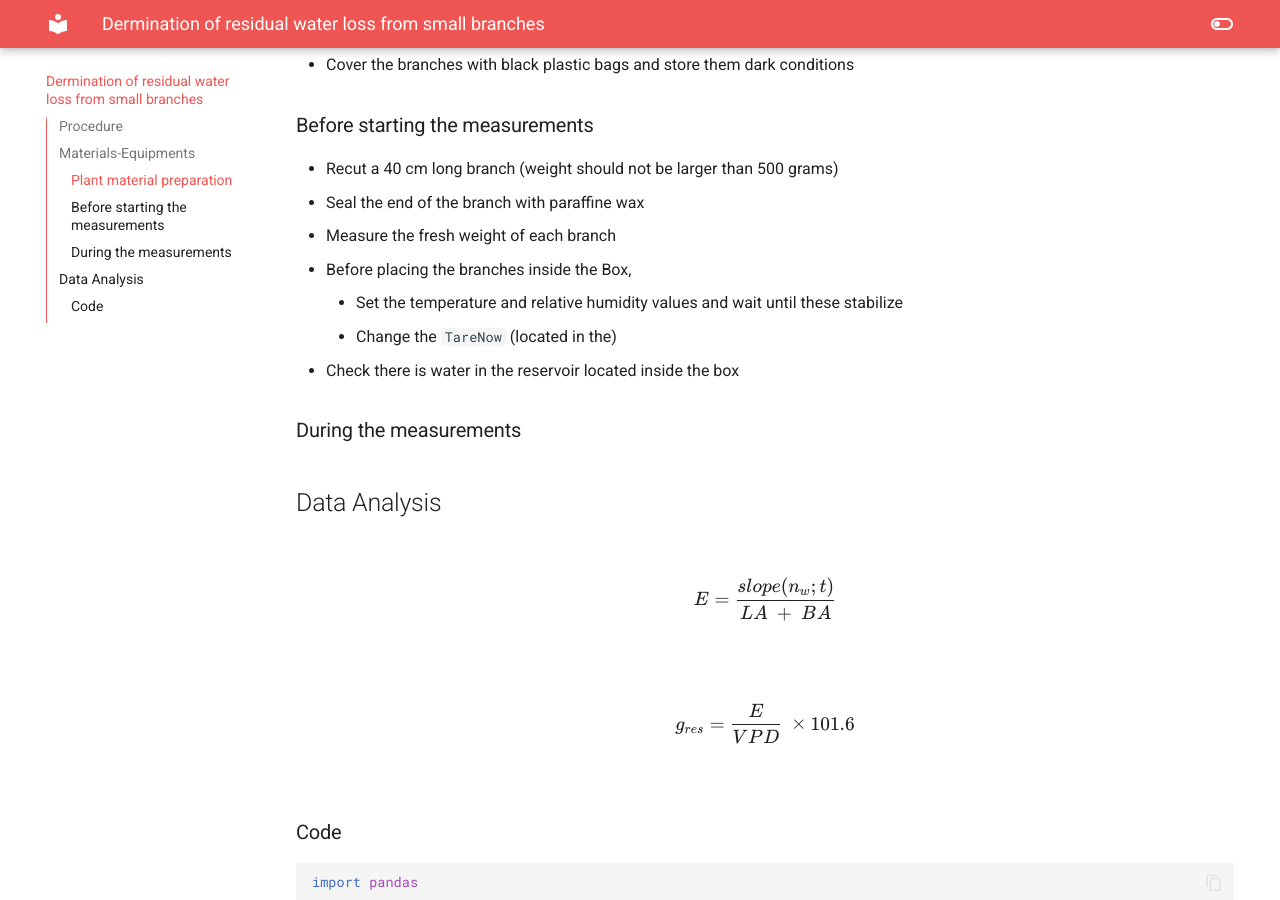
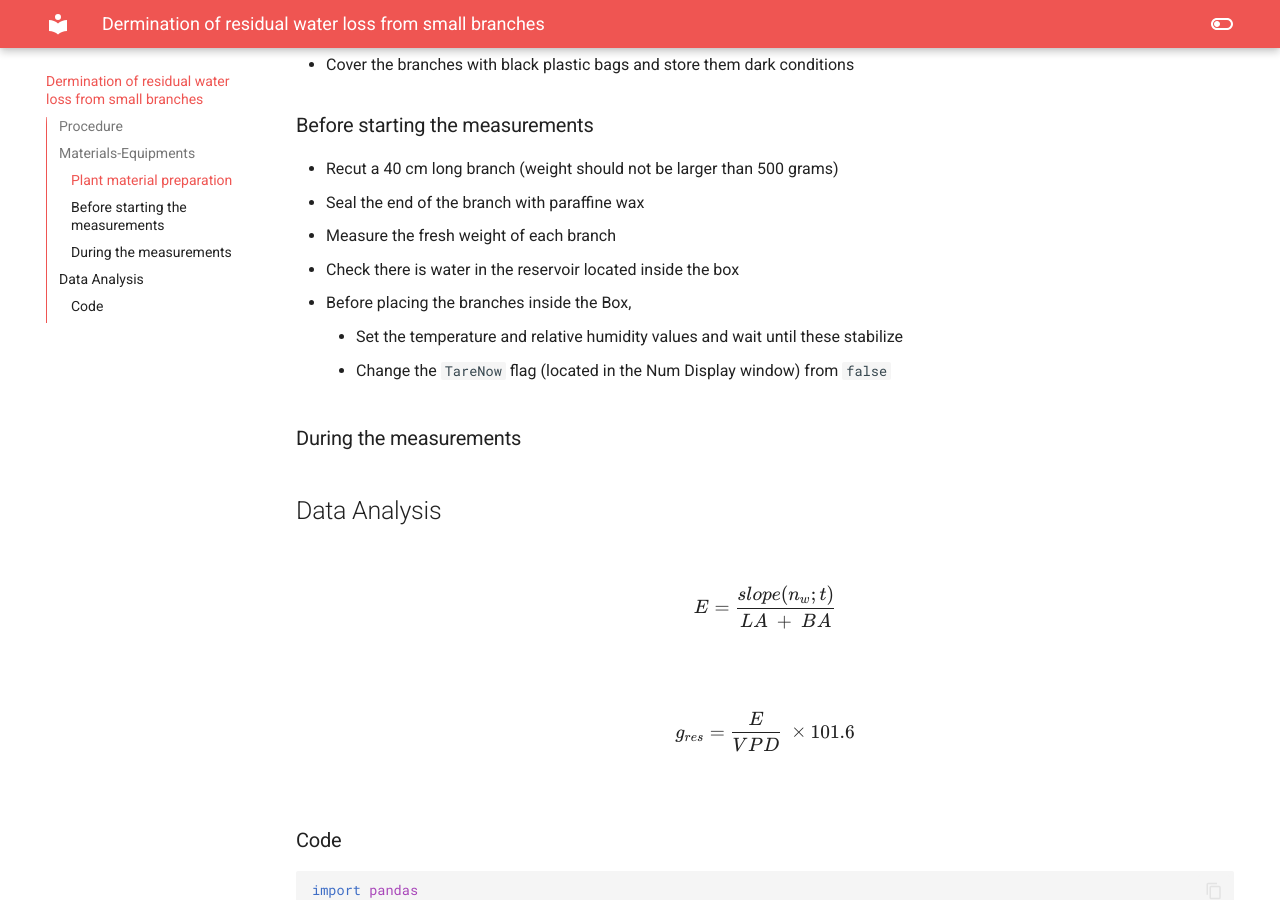
Before and after one commit to ecamo19/droughtbox_documentation, an MkDocs documentation site: the page built from docs/3_test_experiment_1.md, in a window 1280 px wide and 900 px high, scrolled down 672 px. Built offline with MkDocs 1.6.1 and Material for MkDocs 9.7.7, drawn with Linux system fonts in a browser that asks for light colours.

Commit message:
vault backup: 2023-10-17 15:57:38

```diff
--- a/docs/3_test_experiment_1.md
+++ b/docs/3_test_experiment_1.md
@@ -25,10 +25,11 @@ This protocol describes how to measure g<sub>res</sub> under __constant temperat
 + Recut a 40 cm long branch (weight should not be larger than 500 grams)
 + Seal the end of the branch with paraffine wax
 + Measure the fresh weight of each branch
++ Check there is water in the reservoir located inside the box
 + Before placing the branches inside the Box,
 	+ Set the temperature and relative humidity values and wait until these stabilize
-	+  Change the `TareNow` (located in the)
-+ Check there is water in the reservoir located inside the box
+	+  Change the `TareNow` flag (located in the Num Display window) from `false`
+
 ### During the measurements
 
 
```
